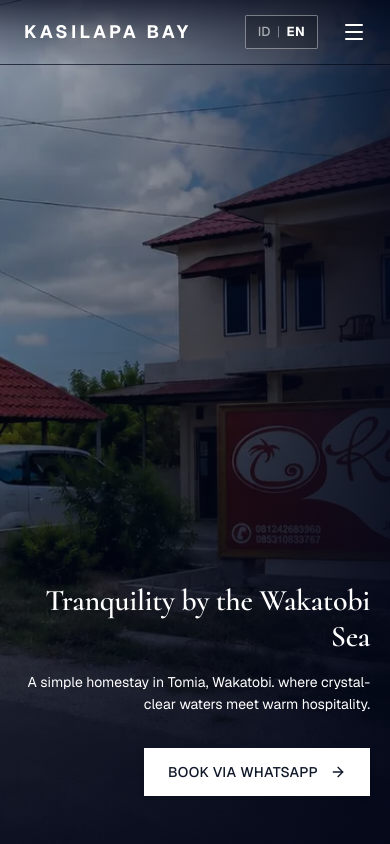
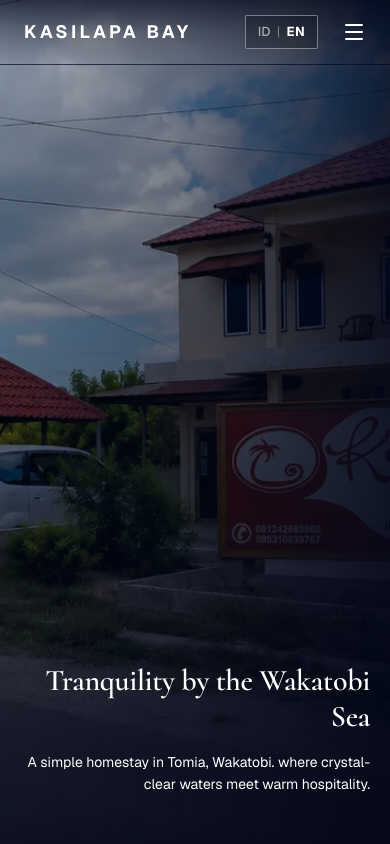
Before and after one commit to fahril168/website-kasilapa-bay, a Next.js app: page /en in a window 390 px wide. Shown: the top 844 px of the page. Built offline with nearby package versions, Linux system fonts and the light colour scheme.

Commit message:
fix(ui): hide WhatsApp CTA button in hero section on mobile view while keeping it visible on desktop

```diff
--- a/components/sections/HeroSection.tsx
+++ b/components/sections/HeroSection.tsx
@@ -49,7 +49,7 @@
             {dict.hero.tagline}
           </h1>
           <p
-            className="text-white/90 text-sm sm:text-base lg:text-lg leading-relaxed mb-8 sm:mb-10 max-w-md text-right md:text-left"
+            className="text-white/90 text-sm sm:text-base lg:text-lg leading-relaxed mb-0 md:mb-10 max-w-md text-right md:text-left"
             style={{ color: "#ffffff" }}
           >
             {dict.hero.subtitle}
@@ -58,7 +58,7 @@
             href={getWhatsAppUrl(waMessage)}
             target="_blank"
             rel="noopener noreferrer"
-            className="inline-flex items-center gap-3 bg-white text-foreground px-6 py-3.5 text-sm font-medium tracking-wide uppercase hover:bg-white/90 transition-colors duration-200 shadow-md"
+            className="hidden md:inline-flex items-center gap-3 bg-white text-foreground px-6 py-3.5 text-sm font-medium tracking-wide uppercase hover:bg-white/90 transition-colors duration-200 shadow-md"
           >
             {dict.hero.cta}
             <ArrowRight size={16} />
```
